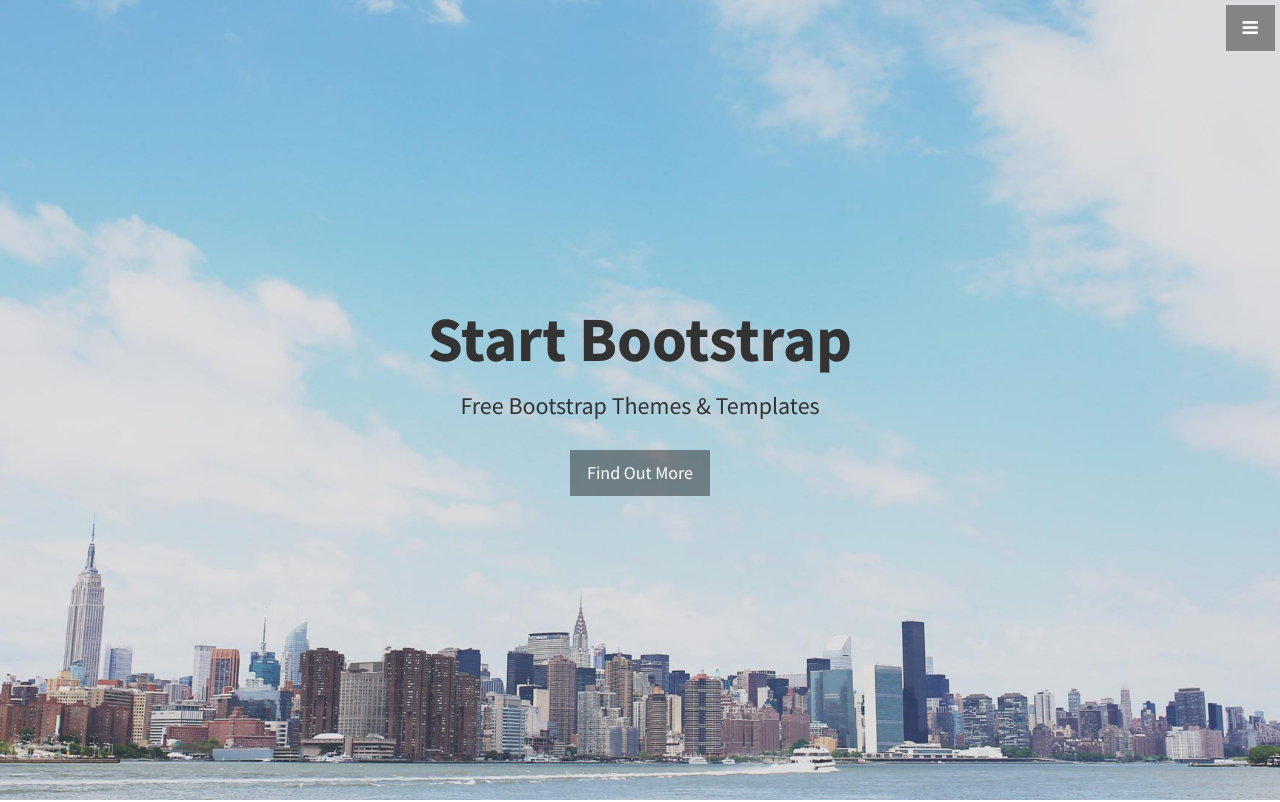
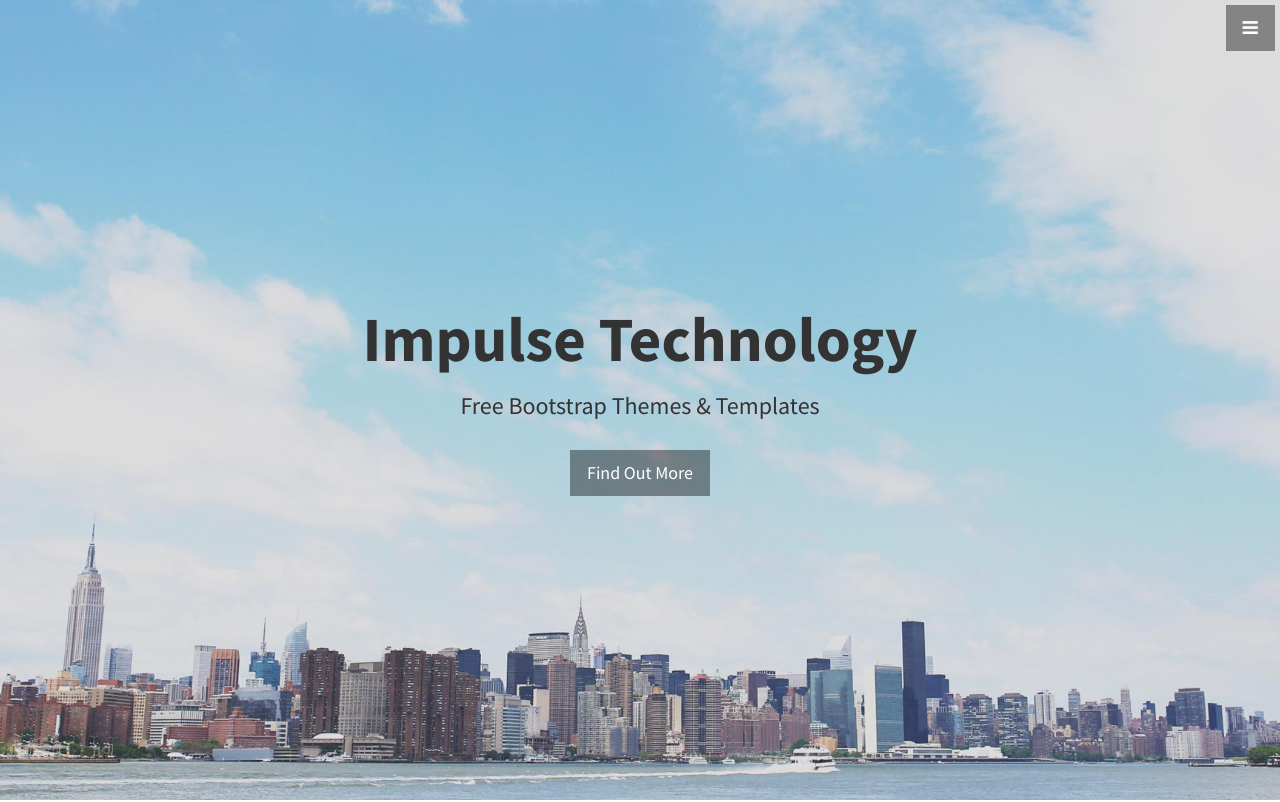
Before and after one commit to TRWalsh/TRWalsh.github.io, a plain HTML site: page index.html in a window 1280 px wide. Shown: the top 802 px of the page. Drawn offline with Linux system fonts and the light colour scheme.

Commit message:
Change title

```diff
--- a/index.html
+++ b/index.html
@@ -61,7 +61,7 @@
     <!-- Header -->
     <header id="top" class="header">
         <div class="text-vertical-center">
-            <h1>Start Bootstrap</h1>
+            <h1>Impulse Technology</h1>
             <h3>Free Bootstrap Themes &amp; Templates</h3>
             <br>
             <a href="#about" class="btn btn-dark btn-lg">Find Out More</a>
```
